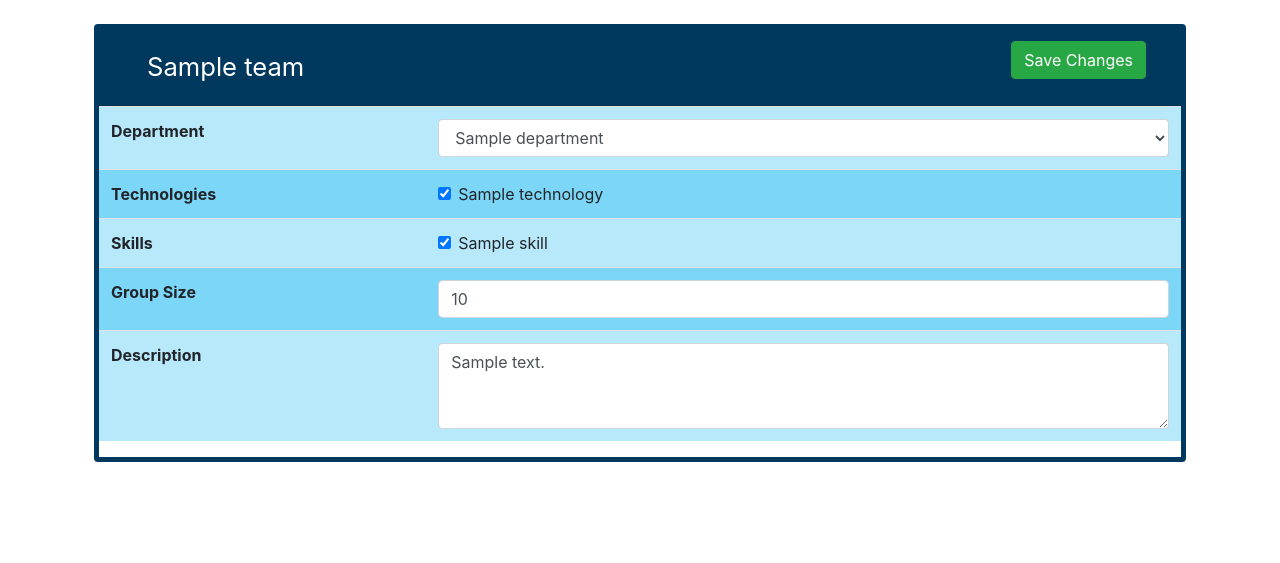
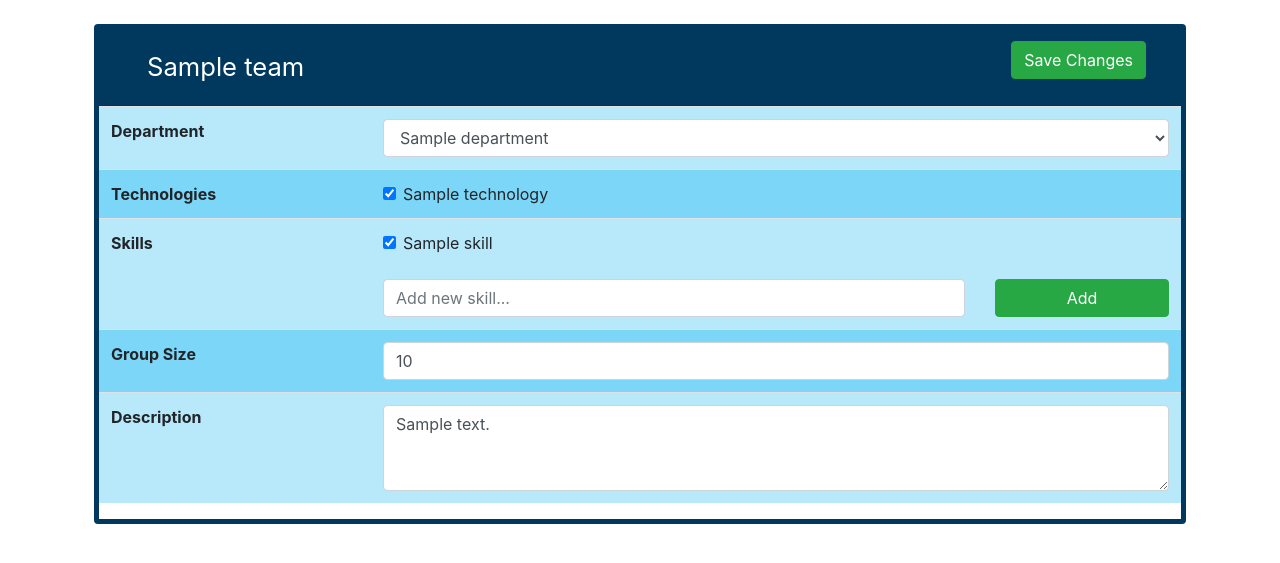
Before and after one commit to daniel-flynn-github/Barclays-Team-Graduate-Allocation-App, a Django app: page /allocation/manager/edit_team/1/ in a window 1280 px wide. Shown: the part 56-619 px from the top of the page. Run offline with Django 3.2, Linux system fonts and the light colour scheme; a user stored in the database is signed in; tables that the repository leaves empty hold one stand-in row (values such as "Sample post").

Commit message:
Issue #69 // finished code for adding a new skill

```diff
--- a/django-backend/allocationapp/urls.py
+++ b/django-backend/allocationapp/urls.py
@@ -15,6 +15,7 @@ urlpatterns = [
     # Manager URLs
     path('manager/view_teams/', views.manager_view_teams, name='manager_view_teams'),
     path('manager/edit_team/<int:team_id>/', views.manager_edit_team, name='manager_edit_team'),
+    path('manager/edit_team/add_skill/<int:team_id>/<str:skill_name>/', views.add_new_skill, name='manager_add_skill'),
     path('manager/delete_team_member/<int:user_id>/', views.delete_team_member, name='delete_team_member'),
 
     # Admin URLs
--- a/django-backend/allocationapp/views.py
+++ b/django-backend/allocationapp/views.py
@@ -76,7 +76,6 @@ def vote_submitted(request):
 @login_required
 @user_passes_test(is_grad, login_url='/allocation/')
 def result_page(request):
-
     if not allocation_run():
         return redirect(reverse('allocationapp:cast_votes'))
 
@@ -177,6 +176,22 @@ def manager_edit_team(request, team_id):
         return render(request, 'allocationapp/edit_team.html', context=context_dict)
 
 
+@login_required
+@user_passes_test(is_manager, login_url='/allocation/')
+def add_new_skill(request, team_id, skill_name):
+    # TODO: security risk: a manager can post a skill to a team they do not manage!
+
+    # Add the new skill to the database.
+    skill, new_skill_created = Skill.objects.get_or_create(name=skill_name)
+
+    # Then add this new skill to the team.
+    if new_skill_created:
+        team = Team.objects.get(id=int(team_id))
+        team.skills.add(skill)
+
+    return redirect(reverse('allocationapp:manager_edit_team', kwargs={'team_id':int(team_id)}))
+
+
 # ---- Begin ADMIN views ----
 @login_required
 @user_passes_test(is_admin, login_url='/allocation/')
@@ -240,6 +255,7 @@ def team_upload_file(request):
             return redirect(reverse('allocationapp:team_upload'))
     else:
         form = CSVForm
+
     all_csv = TeamCSV.objects.all()
     return render(request, 'allocationapp/team_upload.html', {'form': form, 'all_csv': all_csv, 'populated': False})
 
--- /dev/null
+++ b/django-backend/static/js/skills_and_technologies_handler.js
@@ -0,0 +1,11 @@
+function addSkill(team_id) {
+    // Given a team, add the skill to the team/overall team DB.
+    skills_input = document.getElementById("new_skill_textbox");
+    console.log("hey");
+
+    if (skills_input.value != "") {
+        // There is a skill to be added
+        console.log("ayyy");
+        return window.location.href = "/allocation/manager/edit_team/add_skill/" + team_id + "/" + skills_input.value;
+    }
+}
--- a/django-backend/templates/allocationapp/base.html
+++ b/django-backend/templates/allocationapp/base.html
@@ -55,5 +55,6 @@
         <script src="https://cdn.jsdelivr.net/npm/bootstrap@4.6.2/dist/js/bootstrap.bundle.min.js" integrity="sha384-Fy6S3B9q64WdZWQUiU+q4/2Lc9npb8tCaSX9FK7E8HnRr0Jz8D6OP9dO5Vg3Q9ct" crossorigin="anonymous"></script>
         <script src="{% static 'js/main.js' %}"></script>
         <script src="{% static 'js/create_new_team.js' %}"></script>
+        <script src="{% static 'js/skills_and_technologies_handler.js' %}"></script>
     </body>
 </html>
--- a/django-backend/templates/allocationapp/edit_team.html
+++ b/django-backend/templates/allocationapp/edit_team.html
@@ -61,6 +61,7 @@
                                             </label>
                                         </div>
                                     {% endfor %}
+
                                 </td>
                             </tr>
                             <tr>
@@ -74,6 +75,18 @@
                                             </label>
                                         </div>
                                     {% endfor %}
+
+                                    <br>
+
+                                    <div class="row">
+                                        <div class="col-9">
+                                            <input id="new_skill_textbox" value="" class="form-control" type="text" placeholder="Add new skill...">
+                                        </div>
+
+                                        <div class="col-3">
+                                            <a href="#" class="btn btn-success w-100" onclick="addSkill('{{ team.id }}')">Add<a>
+                                        </div>
+                                    </div>
                                 </td>
                             </tr>
                             <tr>
```
